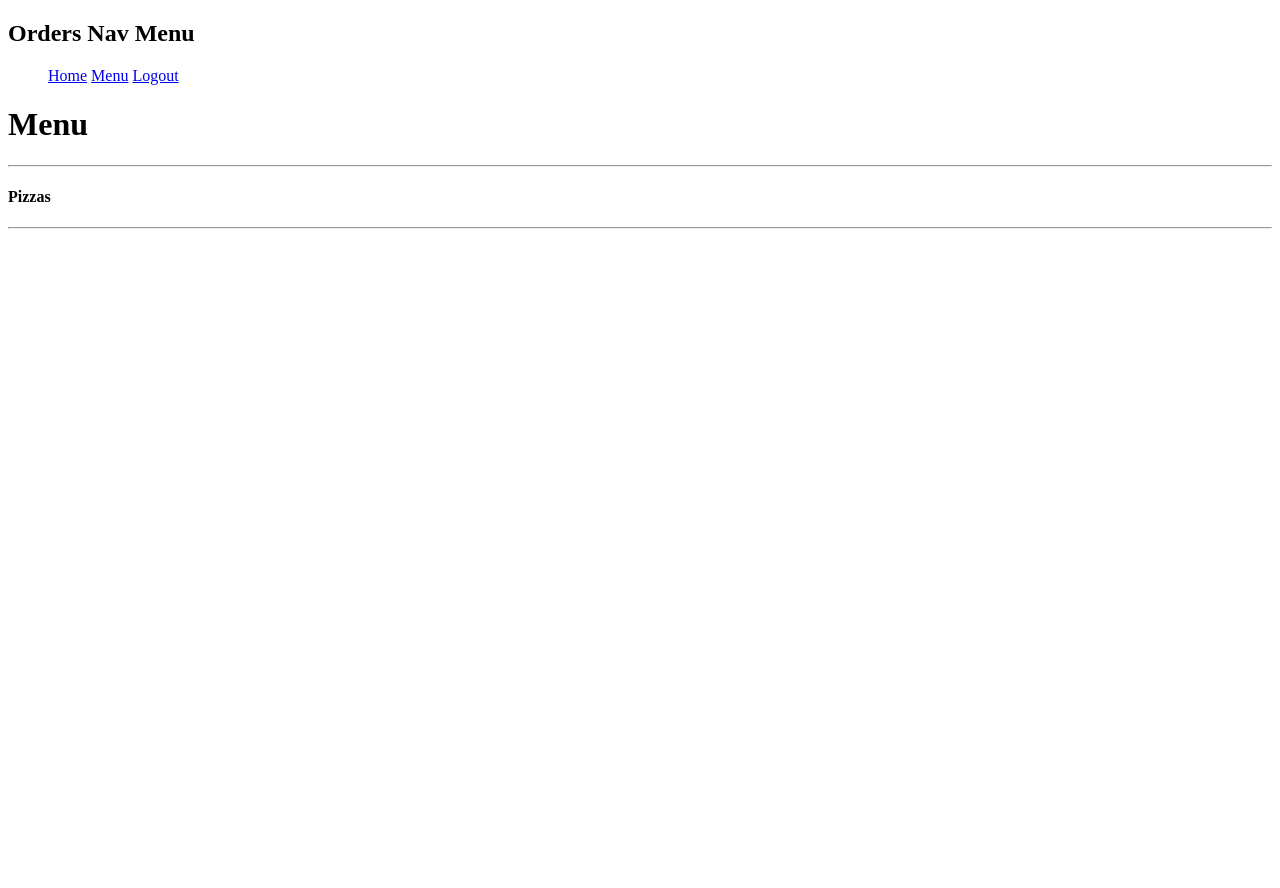
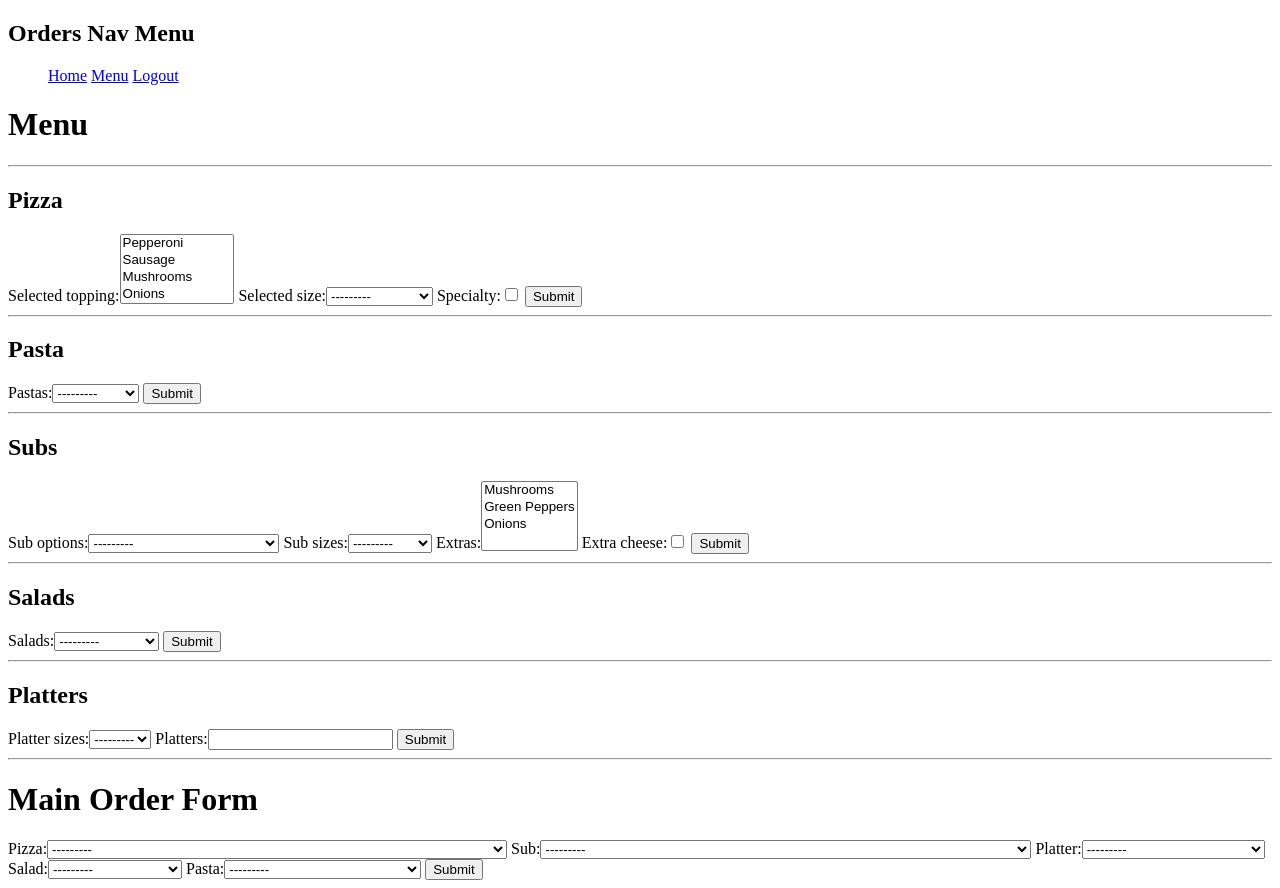
Before and after one commit to cricketthomas/cs50w, a Django app: page /menu in a window 1280 px wide. Before the commit the page ends 229 px from the top, so only its background shows below. Run offline with Django 3.2, Linux system fonts and the light colour scheme; a user stored in the database is signed in; data comes from the database, SQL or seed files in the repository; both versions use the stored data as it was after the commit; data that the repository does not hold is empty.

Commit message:
Began creating forms

```diff
--- /dev/null
+++ b/project3/orders/forms.py
@@ -0,0 +1,38 @@
+from django import forms
+from .models import Pizza, Sub, Pasta, Salad, Dinner_platter, Order
+
+
+class PizzaForm(forms.ModelForm):
+    class Meta:
+        model = Pizza
+        fields = ["selected_topping", "selected_size", "specialty"]
+
+
+class SubForm(forms.ModelForm):
+    class Meta:
+        model = Sub
+        fields = ["sub_options", "sub_sizes", "extras", "extra_cheese"]
+
+
+class PastaForm(forms.ModelForm):
+    class Meta:
+        model = Pasta
+        fields = ["pastas"]
+
+
+class SaladForm(forms.ModelForm):
+    class Meta:
+        model = Salad
+        fields = ["salads"]
+
+
+class PlatterForm(forms.ModelForm):
+    class Meta:
+        model = Dinner_platter
+        fields = ["platter_sizes", "platters"]
+
+
+class OrderForm(forms.ModelForm):
+    class Meta:
+        model = Order
+        fields = ["pizza", "sub", "platter", "salad", "pasta"]
--- a/project3/orders/models.py
+++ b/project3/orders/models.py
@@ -1,5 +1,6 @@
 from django.db import models
 from django.contrib.auth.models import User
+from django.forms import ModelForm
 
 # Create your models here.
 
@@ -128,13 +129,18 @@ class Dinner_platter(models.Model):
 class Order(models.Model):
     user = models.ForeignKey(
         User, on_delete=models.CASCADE, default=0)
-    pizza = models.ForeignKey(Pizza, on_delete=models.CASCADE, default=None)
-    sub = models.ForeignKey(Sub, on_delete=models.CASCADE, default=None)
+    pizza = models.ForeignKey(
+        Pizza, on_delete=models.CASCADE, default=None, blank=True)
+    sub = models.ForeignKey(
+        Sub, on_delete=models.CASCADE, default=None, blank=True)
     platter = models.ForeignKey(
-        Dinner_platter, on_delete=models.CASCADE, default=None)
-    salad = models.ForeignKey(Salad, on_delete=models.CASCADE, default=None)
-    pasta = models.ForeignKey(Pasta, on_delete=models.CASCADE, default=None)
-    price = models.DecimalField(max_digits=4, decimal_places=2, default=0)
+        Dinner_platter, on_delete=models.CASCADE, default=None, blank=True)
+    salad = models.ForeignKey(
+        Salad, on_delete=models.CASCADE, default=None, blank=True)
+    pasta = models.ForeignKey(
+        Pasta, on_delete=models.CASCADE, default=None, blank=True)
+    price = models.DecimalField(
+        max_digits=4, decimal_places=2, default=0, blank=True)
 
     def __str__(self):
         return f"{self.user}'s total {self.price}"
--- a/project3/orders/templates/orders/menu.html
+++ b/project3/orders/templates/orders/menu.html
@@ -13,9 +13,48 @@
 {% endif %}
 
 <h1>Menu</h1>
+
 <hr>
-<h4>Pizzas</h4>
+<h2>Pizza</h2>
+<form method="post">
+    {% csrf_token %}
+    {{ PizzaForm }}
+    <input type="submit" value="Submit" />
+</form>
 <hr>
-
+<h2>Pasta</h2>
+<form method="post">
+    {% csrf_token %}
+    {{ PastaForm }}
+    <input type="submit" value="Submit" />
+</form>
+<hr>
+<h2>Subs</h2>
+<form method="post">
+    {% csrf_token %}
+    {{ SubForm }}
+    <input type="submit" value="Submit" />
+</form>
+<hr>
+<h2>Salads</h2>
+<form method="post">
+    {% csrf_token %}
+    {{ SaladForm }}
+    <input type="submit" value="Submit" />
+</form>
+<hr>
+<h2>Platters</h2>
+<form method="post">
+    {% csrf_token %}
+    {{ PlatterForm }}
+    <input type="submit" value="Submit" />
+</form>
+<hr>
+<h1>Main Order Form</h1>
+<form method="post">
+    {% csrf_token %}
+    {{ OrderForm }}
+    <input type="submit" value="Submit" />
+</form>
 
 {% endblock %}
--- a/project3/orders/templates/orders/user.html
+++ b/project3/orders/templates/orders/user.html
@@ -4,6 +4,11 @@
 
 
 {% block body %}
+{% if message %}
+<div>
+    {{ message }}
+</div>
+{% endif %}
 <h1>Hello, {{ user.first_name }}</h1>
 <ul>
     <li>Currently logged in as: {{ user.username }}</li>
--- a/project3/orders/urls.py
+++ b/project3/orders/urls.py
@@ -8,15 +8,6 @@ urlpatterns = [
     path("accounts/login/", views.login_view, name="login"),
     path("logout", views.logout_view, name="logout"),
     path("register", views.register_view, name="register"),
-    path("menu", views.menu_view, name="menu"),
+    path("menu", views.showform, name="menu"),
     #path("order", views.order, name="order"),
 ]
-
-# <form action="{% url 'order' pizza.id %}" method="post">
-# <select name = "pizzas" >
-#   {% for pizza in pizzas % }
-#    <option value = "{{ pizza.id }}" > {{pizza}} < /option >
-#     {% endfor % }
-#  </select >
-#   <input type = "submit" value = "Order" />
-# </form >
--- a/project3/orders/views.py
+++ b/project3/orders/views.py
@@ -5,13 +5,13 @@ from django.http import HttpResponse, HttpResponseRedirect
 from django.shortcuts import render
 from django.urls import reverse
 
+from .forms import PizzaForm, SubForm, PastaForm, SaladForm, PlatterForm, OrderForm
+
 # import models
 from .models import Pizza, Pasta, Salad, Sub, Dinner_platter, Topping_option, Sub_extra, Size_option, Sub_option
 
 
 # Create your views here.
-
-
 def index(request):
     if not request.user.is_authenticated:
         return render(request, "orders/login.html", {"message": None})
@@ -82,15 +82,24 @@ def menu_view(request):
     return render(request, "orders/menu.html", context)
 
 
-'''
-def order(request, pizza_id):
-      try:
-          passenger_id = int(request.POST["passenger"])
-          pizza = Pizza.objects.get(pk=pizza_id)
-          passenger = Passenger.objects.get(pk=passenger_id)
-      except KeyError:
-          return render(request, "orders/menu.html", {"message": "No selection."})
+def showform(request):
+    pizza_form = PizzaForm(request.POST or None)
+    sub_form = SubForm(request.POST or None)
+    pasta_form = PastaForm(request.POST or None)
+    platter_form = PlatterForm(request.POST or None)
+    salad_form = SaladForm(request.POST or None)
+    order_form = OrderForm(request.POST or None)
 
-      orders.add(pizza)
-      return HttpResponseRedirect(reverse("menu", args=(pizza_id,)))
-'''
+    context = {'PizzaForm': pizza_form,
+               'PastaForm': pasta_form,
+               'SubForm': sub_form,
+               'SaladForm': salad_form,
+               'PlatterForm': platter_form,
+               'OrderForm': order_form
+               }
+
+    if order_form.is_valid():
+        order_form.save()
+
+        return render(request, "orders/user.html", {"message": "order form submitted."})
+    return render(request, "orders/menu.html", context)
```
Also changed, not shown: project3/db.sqlite3, project3/orders/migrations/0021_auto_20190509_1541.py (added), project3/orders/migrations/0022_auto_20190509_1542.py (added), project3/orders/migrations/0023_auto_20190509_1543.py (added), project3/orders/migrations/0024_blogcomments.py (added), project3/orders/migrations/0025_delete_blogcomments.py (added).
